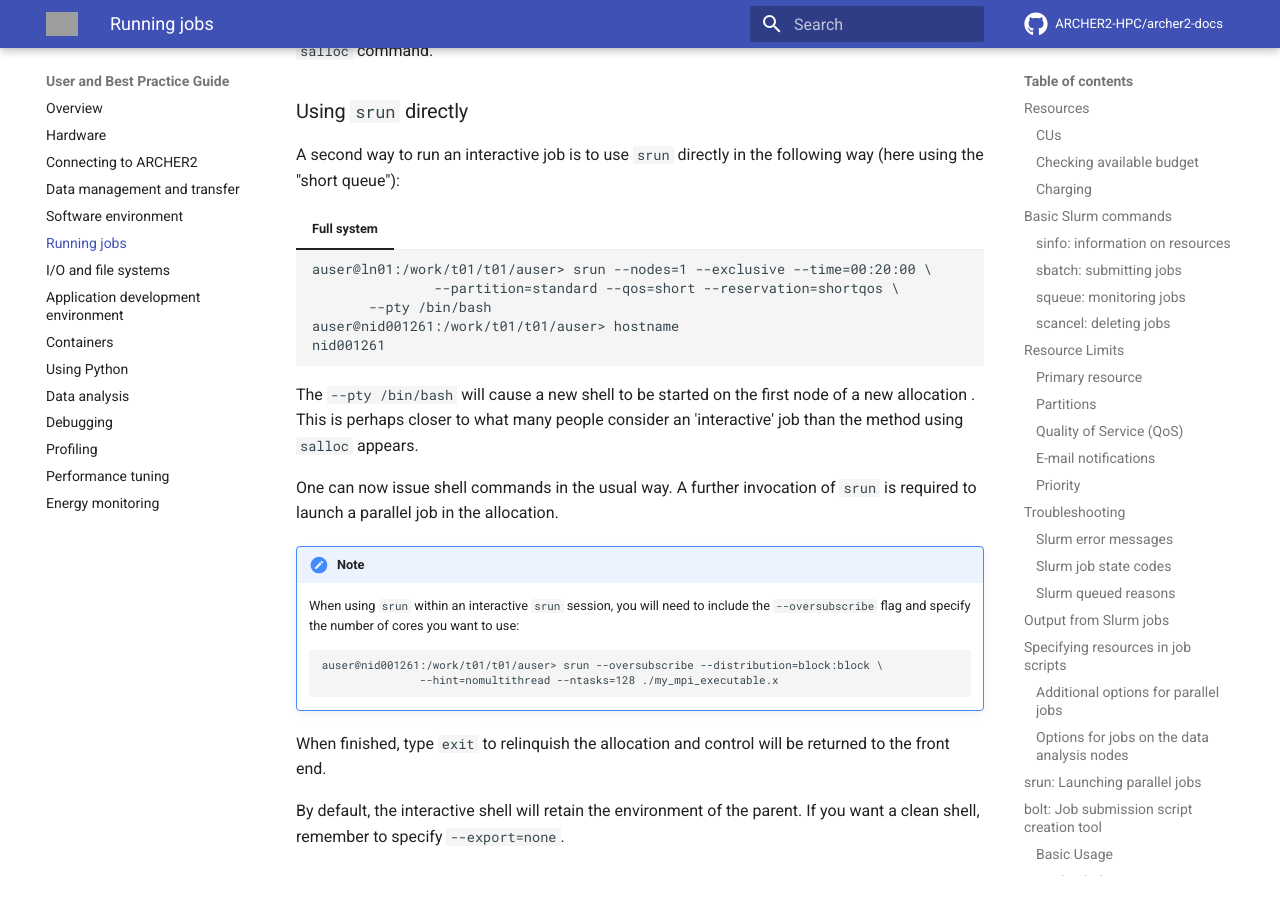
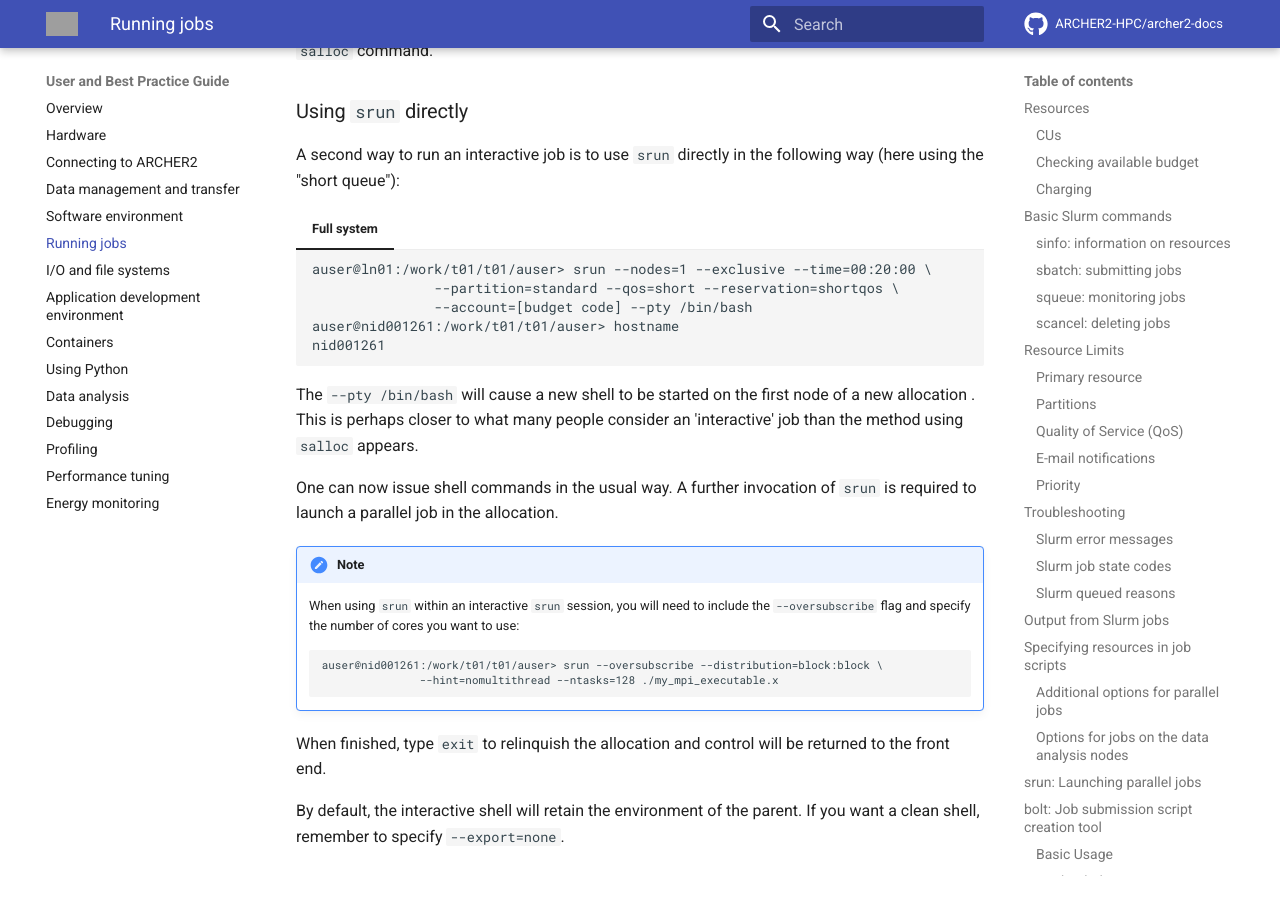
Before and after one commit to ARCHER2-HPC/archer2-docs, an MkDocs documentation site: the page built from docs/user-guide/scheduler.md, in a window 1280 px wide and 900 px high, scrolled down 36494 px. Built offline with MkDocs 1.6.1 and Material for MkDocs 9.7.7, drawn with Linux system fonts in a browser that asks for light colours; comment, search, counter and statistics services are not loaded; grey boxes are pictures that could not be loaded.

Commit message:
Added required --account flag to sample interactive job command

````diff
--- a/docs/user-guide/scheduler.md
+++ b/docs/user-guide/scheduler.md
@@ -1641,7 +1641,7 @@ following way (here using the "short queue"):
     ```
     auser@ln01:/work/t01/t01/auser> srun --nodes=1 --exclusive --time=00:20:00 \
                    --partition=standard --qos=short --reservation=shortqos \
-		   --pty /bin/bash
+		           --account=[budget code] --pty /bin/bash
     auser@nid001261:/work/t01/t01/auser> hostname
     nid001261
     ```
````
